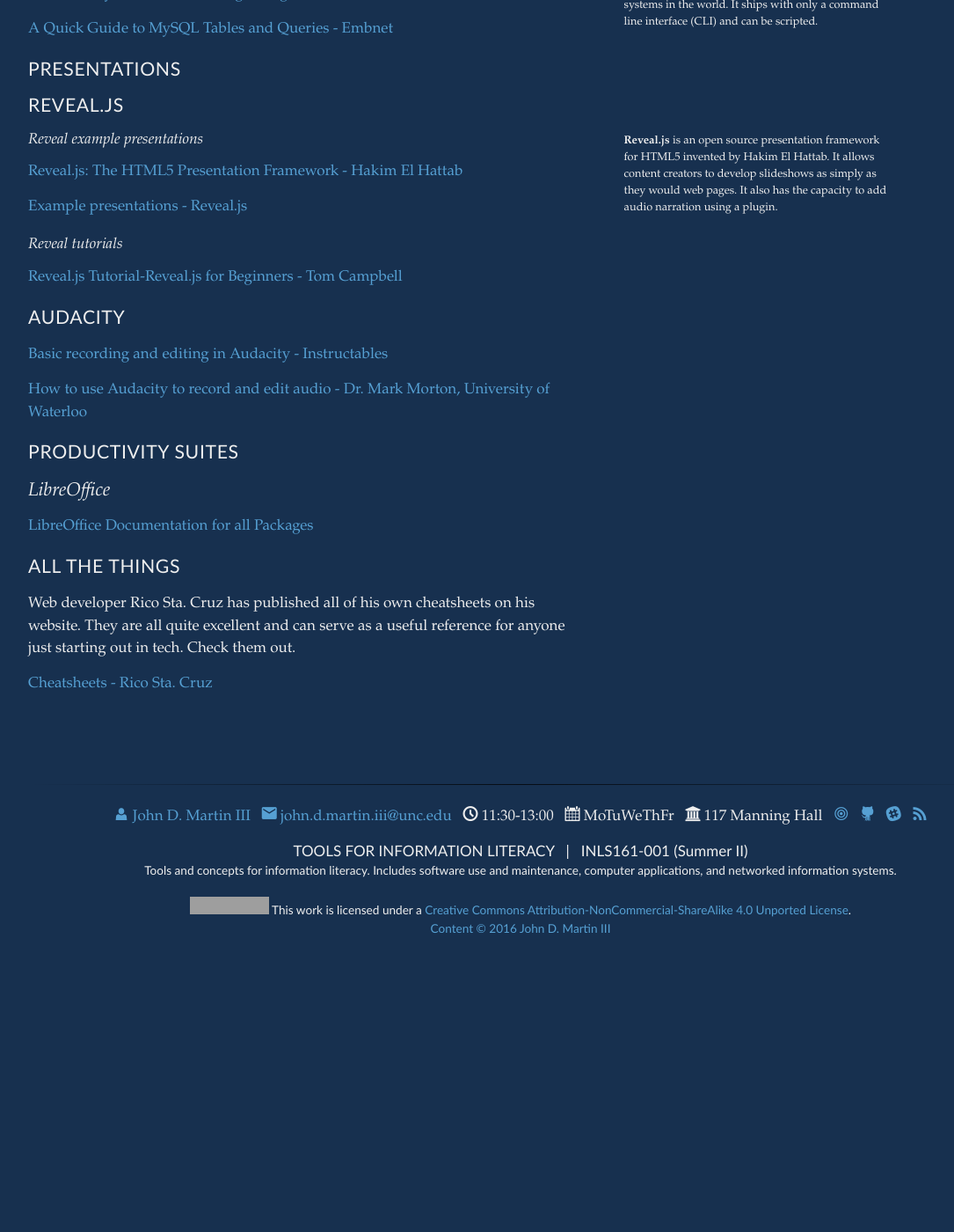
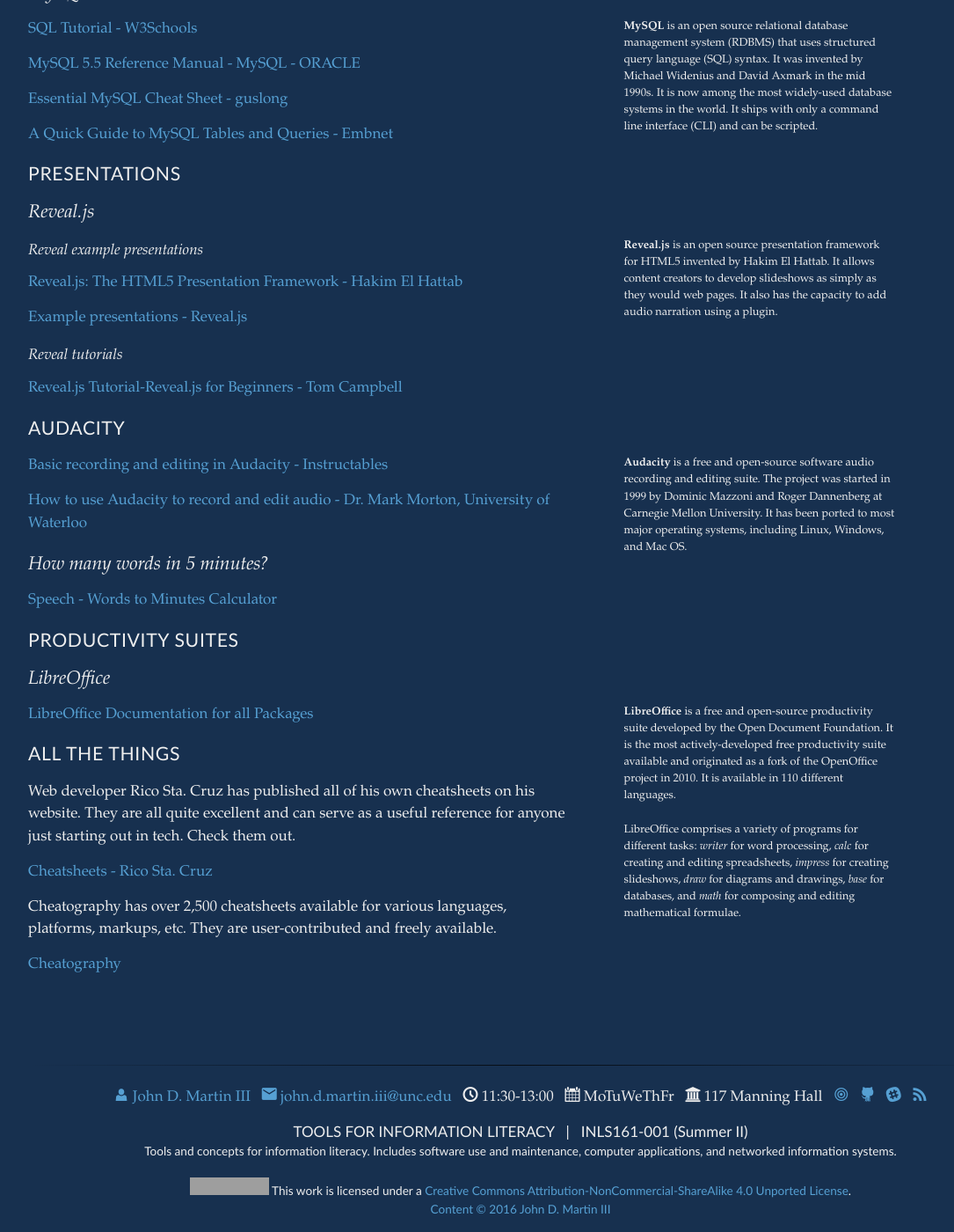
Before and after one commit to tylerpcarter/inls161, a Jekyll site: the page built from refsheets/index.md, in a window 1280 px wide and 1400 px high, scrolled down 2500 px. Shown: the whole window at 88% size, without its empty margins (48-1133 px from the left). Built offline with Jekyll 4.4.1, drawn with Linux system fonts in a browser that asks for light colours; Markdown is read by kramdown in place of the engine named in the settings; before the commit the page ends 3581 px from its top, so only the background shows below that; some of the changed text lies outside the part shown; grey boxes are pictures that could not be loaded.

Commit message:
update references

```diff
--- a/refsheets/index.md
+++ b/refsheets/index.md
@@ -13,6 +13,7 @@
 <a href="https://ubuntudanmark.dk/filer/fwunixref.pdf" target="_blank">FOSSWire UNIX Command Reference</a>
 
 ## Linux (Ubuntu)
+
 {% marginnote 'unix' '**Linux** is one such UNIX clone originally invented in 1991 by Linus Torvalds. It is now among the most widely used operating systems in the world. If you have used the Internet, you have interacted with Linux perhaps without even realizing it. Your CodeAnywhere containers run Ubuntu Linux.' %}
 
 <a href="http://linuxcommand.org/tlcl.php" target="_blank">The Linux Command Line - William E. Shotts, Jr.</a>
@@ -66,6 +67,12 @@
 {% marginnote 'github' '**GitHub** is a platform that allows for users to keep copies of their open source, plaintext repositories online, in a single centralized location. It also adds a social interaction layer to the process of managing version-controlled source files.' %}
 
 <a href="https://guides.github.com/activities/hello-world/" target="_blank">Hello World - GitHub Guides</a>
+
+### Keeping GitHub forks up to date with upstream source
+
+<a href="https://2buntu.com/articles/1459/keeping-your-forked-repo-synced-with-the-upstream-source/" target="_blank">Keeping your forked repo synced with the upstream source - Nitin Venkatesh</a>
+
+<a href="https://help.github.com/articles/syncing-a-fork/" target="_blank">Syncing a fork - GitHub Help</a>
 
 ### Reference sheets from in-class activities
 
@@ -143,7 +150,7 @@
 
 # Presentations
 
-# Reveal.js
+## Reveal.js
 
 {% marginnote 'reveal' '**Reveal.js** is an open source presentation framework for HTML5 invented by Hakim El Hattab. It allows content creators to develop slideshows as simply as they would web pages. It also has the capacity to add audio narration using a plugin.' %}
 
@@ -158,13 +165,21 @@
 
 # Audacity
 
+{% marginnote 'audacity' '**Audacity** is a free and open-source software audio recording and editing suite. The project was started in 1999 by Dominic Mazzoni and Roger Dannenberg at Carnegie Mellon University. It has been ported to most major operating systems, including Linux, Windows, and Mac OS.' %}
+
 <a href="http://www.instructables.com/id/Basic-recording-and-editing-with-Audacity/" target="_blank">Basic recording and editing in Audacity - Instructables</a>
 
 <a href="https://www.youtube.com/watch?v=2gM12DIIwA0" target="_blank">How to use Audacity to record and edit audio - Dr. Mark Morton, University of Waterloo</a>
 
+## How many words in 5 minutes?
+
+<a href="http://speechinminutes.com/" target="_blank">Speech - Words to Minutes Calculator</a>
+
 # Productivity suites
 
 ## LibreOffice
+
+{% marginnote 'libreoffice' '**LibreOffice** is a free and open-source productivity suite developed by the Open Document Foundation. It is the most actively-developed free productivity suite available and originated as a fork of the OpenOffice project in 2010. It is available in 110 different languages.<br/><br/>LibreOffice comprises a variety of programs for different tasks: *writer* for word processing, *calc* for creating and editing spreadsheets, *impress* for creating slideshows, *draw* for diagrams and drawings, *base* for databases, and *math* for composing and editing mathematical formulae.' %}
 
 <a href="https://www.libreoffice.org/get-help/documentation/" target="_blank">LibreOffice Documentation for all Packages</a>
 
@@ -175,3 +190,8 @@
 Check them out.
 
 <a href="http://ricostacruz.com/cheatsheets/" target="_blank">Cheatsheets - Rico Sta. Cruz</a>
+
+Cheatography has over 2,500 cheatsheets available for various languages, platforms, markups, etc.
+They are user-contributed and freely available.
+
+<a href="https://www.cheatography.com/" target="_blank">Cheatography</a>
```
